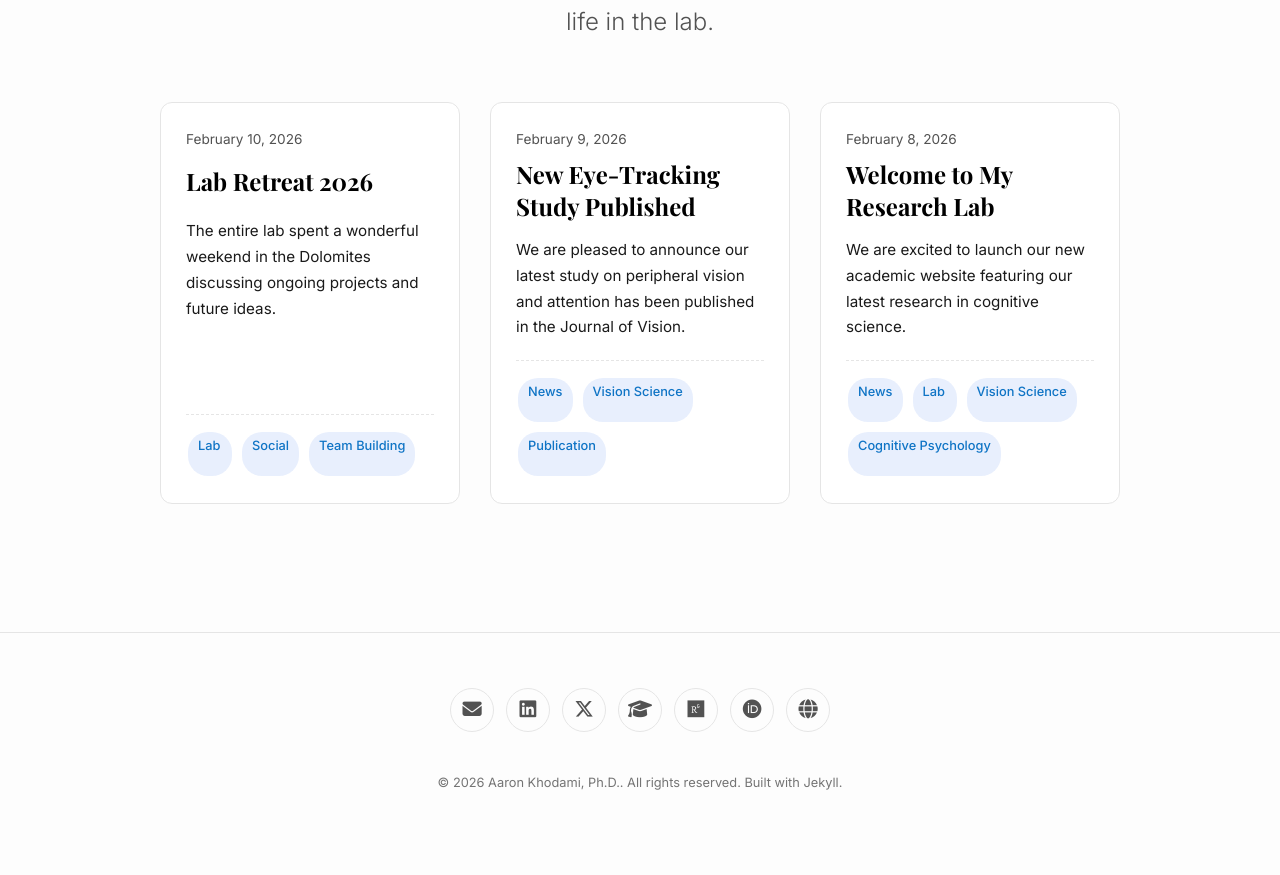
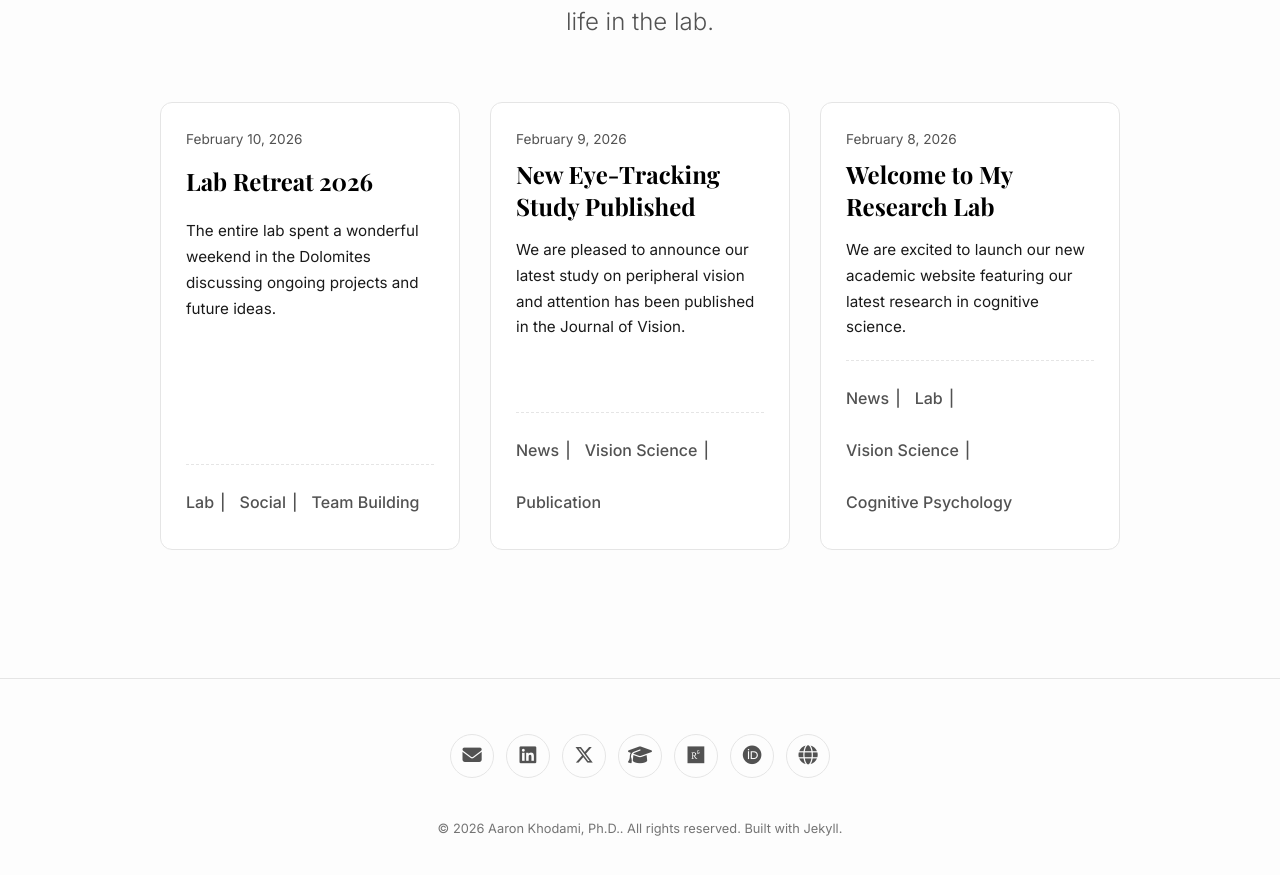
Before and after one commit to Aaronkhodami/Academic-web-with-blog, a Jekyll site: the page built from blog.md, in a window 1280 px wide and 900 px high, scrolled down 305 px. Shown: the top 875 px of the window. Built offline with Jekyll 4.4.1, drawn with Linux system fonts in a browser that asks for light colours; some web fonts are replaced; before the commit the page ends 1159 px from its top, so only the background shows below that.

Commit message:
refactor: Update post tags styling and structure for consistency across templates

```diff
--- a/assets/css/style.css
+++ b/assets/css/style.css
@@ -1,3 +1,6 @@
+.post-card .post-tags--pipe {
+  justify-content: flex-start;
+}
 :root {
   /* Colors - Light Theme */
   --bg-color: #fdfdfd;
@@ -783,6 +786,7 @@ img {
 /* Post Layout */
 .post-header {
   margin-bottom: 30px;
+  text-align: center;
 }
 
 .post-header.hero-header {
@@ -827,6 +831,28 @@ img {
   font-size: 1.2rem;
   color: var(--secondary-text);
   font-weight: 300;
+}
+
+.post-tags--pipe {
+  justify-content: center;
+  gap: 8px;
+}
+
+.post-tag-link {
+  color: var(--secondary-text);
+  font-weight: 500;
+  text-decoration: none;
+}
+
+.post-tag-link:hover {
+  color: var(--heading-color);
+  text-decoration: none;
+}
+
+.post-tag-link:not(:last-child)::after {
+  content: " | ";
+  color: var(--secondary-text);
+  margin: 0 6px;
 }
 
 .post-content {
--- a/blog.md
+++ b/blog.md
@@ -29,11 +29,11 @@ permalink: /blog/
 
       <div class="post-card-footer" style="margin-top: auto; padding-top: 15px; border-top: 1px dashed var(--border-color);">
           {% if post.tags %}
-          <div class="post-tags" style="justify-content: flex-start; flex-wrap: wrap;">
+            <div class="post-tags post-tags--pipe" style="justify-content: flex-start;">
               {% for tag in post.tags %}
-              <a href="{{ '/blog/' | relative_url }}?tag={{ tag | url_encode }}" class="tag-pill" style="font-size: 0.8rem;">{{ tag }}</a>
+              <a href="{{ '/blog/' | relative_url }}?tag={{ tag | url_encode }}" class="post-tag-link">{{ tag }}</a>
               {% endfor %}
-          </div>
+            </div>
           {% endif %}
       </div>
     </article>
```
Also changed, not shown: _layouts/post.html (+4 -5 lines), 6 other files.
